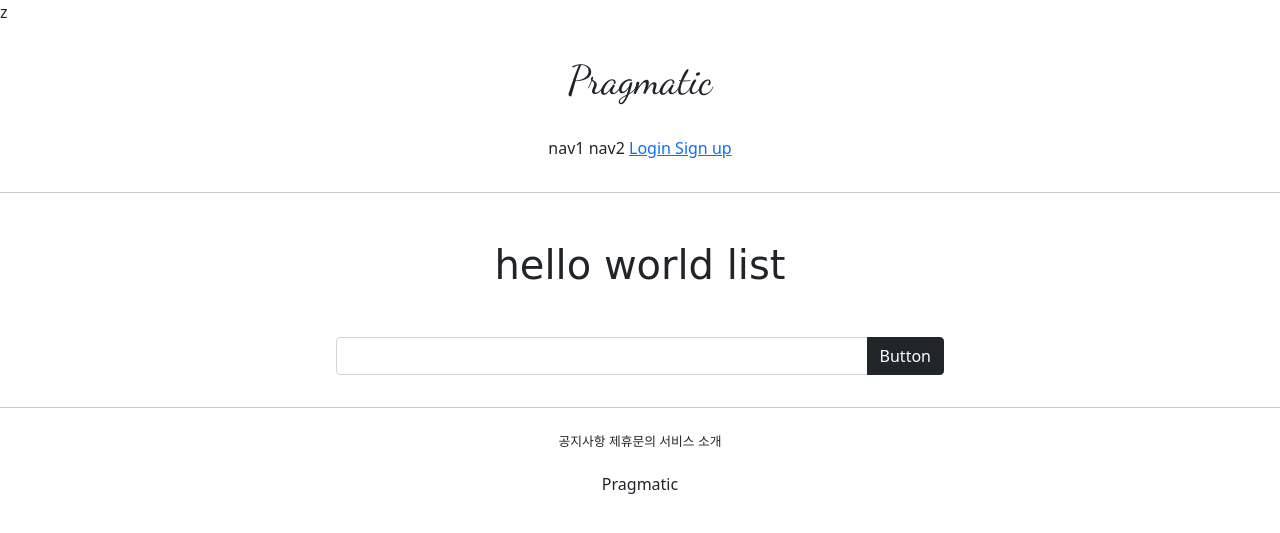
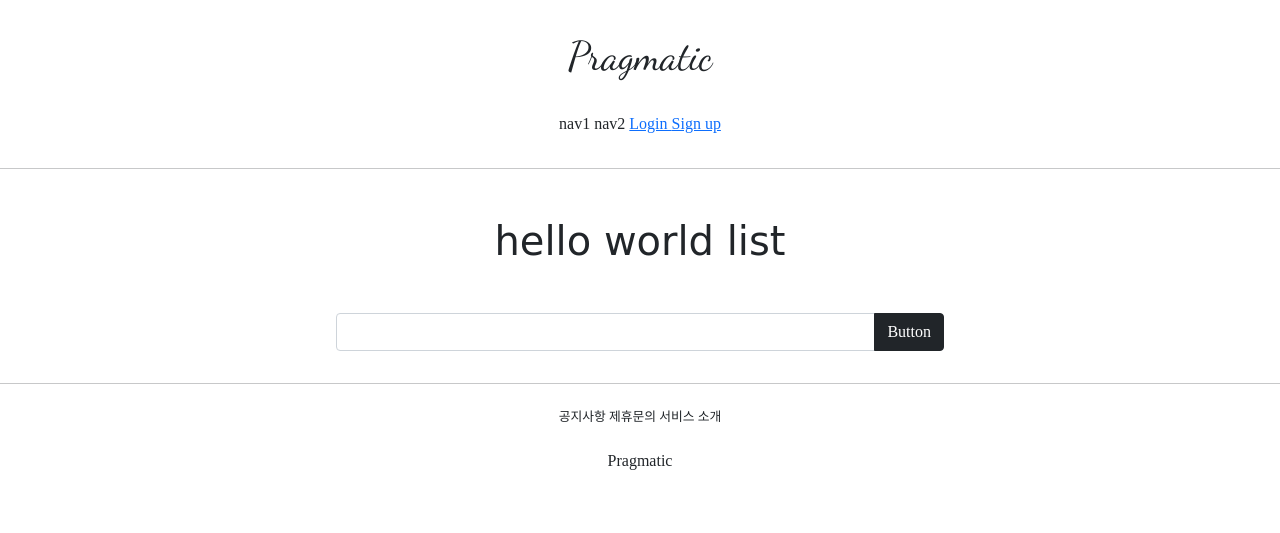
Before and after one commit to IT-HONGREAT/Frozen, a Django app: page /accounts/hello_world/ in a window 1280 px wide. Shown: the top 533 px of the page. Run offline with Django 3.2, Linux system fonts and the light colour scheme; parts of the project's set-up code (start-up, migrations or seed data) failed here and were passed over; some libraries are stand-ins or nearby versions; some web fonts are replaced.

Commit message:
7/15 GIS class commit_2; 나눔폰트 다운받고 static에서 저장한 폰트를 불러오기

```diff
--- a/djangoProject_1/settings.py
+++ b/djangoProject_1/settings.py
@@ -121,7 +121,7 @@ AUTH_PASSWORD_VALIDATORS = [
 # Internationalization
 # https://docs.djangoproject.com/en/3.2/topics/i18n/
 
-LANGUAGE_CODE = 'en-us'
+LANGUAGE_CODE = 'ko-kr'
 
 TIME_ZONE = 'UTC'
 
--- a/templates/base.html
+++ b/templates/base.html
@@ -1,9 +1,9 @@
 <!DOCTYPE html>
-<html lang="en">z
+<html lang="en">
 
 {% include 'head.html' %}
 
-<body>
+<body style="font-family: 'NanumSquareR'">
 
 {% include 'header.html' %}
 
--- a/templates/head.html
+++ b/templates/head.html
@@ -17,5 +17,26 @@
     {# STATIC FILES LINK #}
     <link rel="stylesheet" type="text/css" href="{% static 'base.css' %}">
 
-
+    <style>
+        @font-face {
+            font-family: 'NanumSquareR';
+            src: local('NanumSquareR'),
+            url("{% static 'fonts/NanumSquareR.ttf' %}") format("opentype");
+        }
+        @font-face {
+            font-family: 'NanumSquareEB';
+            src: local('NanumSquareEB'),
+            url("{% static 'fonts/NanumSquareEB.otf' %}") format("opentype");
+        }
+        @font-face {
+            font-family: 'NanumSquareB';
+            src: local('NanumSquareB'),
+            url("{% static 'fonts/NanumSquareB.otf' %}") format("opentype");
+        }
+        @font-face {
+            font-family: 'NanumSquareR';
+            src: local('NanumSquareR'),
+            url("{% static 'fonts/NanumSquareR.otf' %}") format("opentype");
+        }
+    </style>
 </head>
```
Also changed, not shown: static/font/NanumSquareB.otf (added), static/font/NanumSquareEB.otf (added), static/font/NanumSquareL.otf (added), static/font/NanumSquareR.otf (added).
